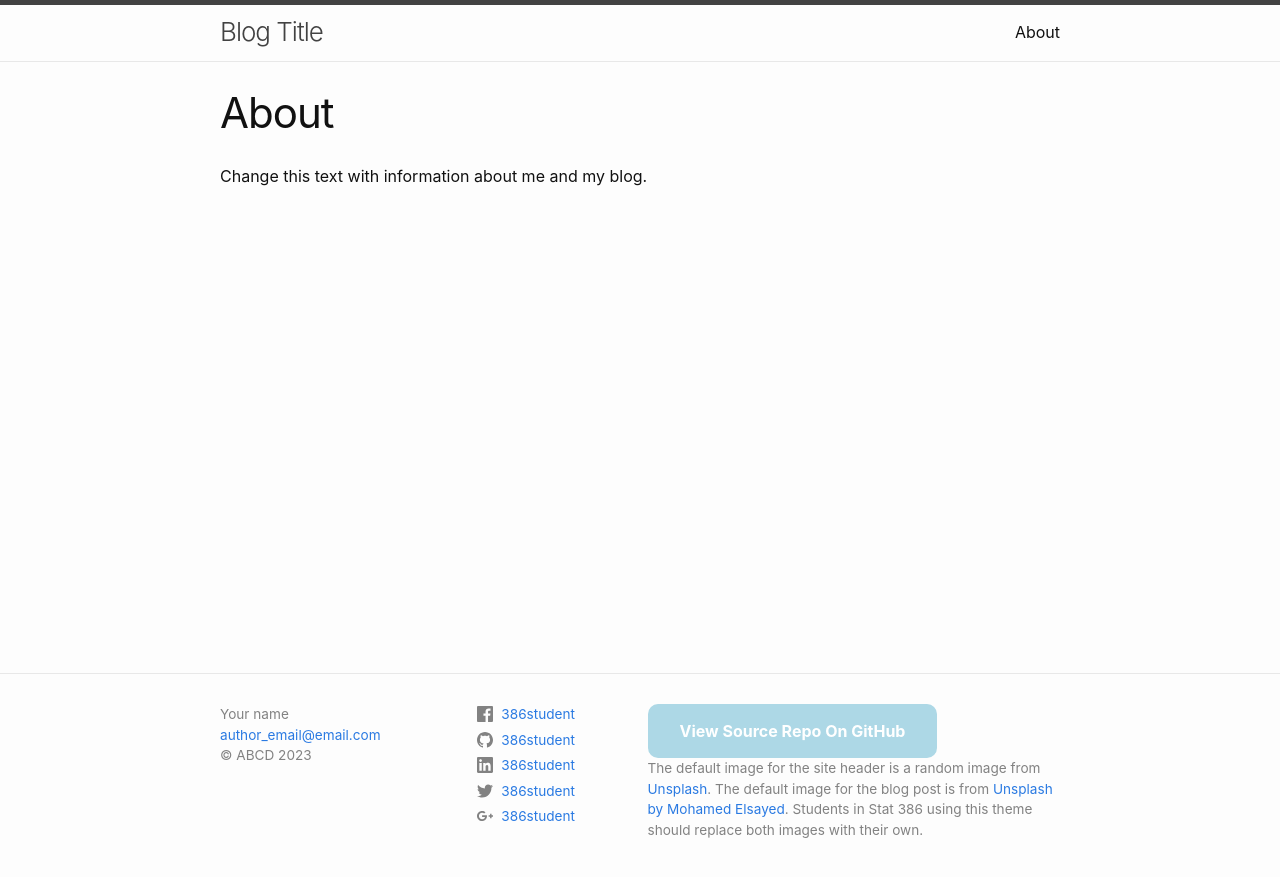
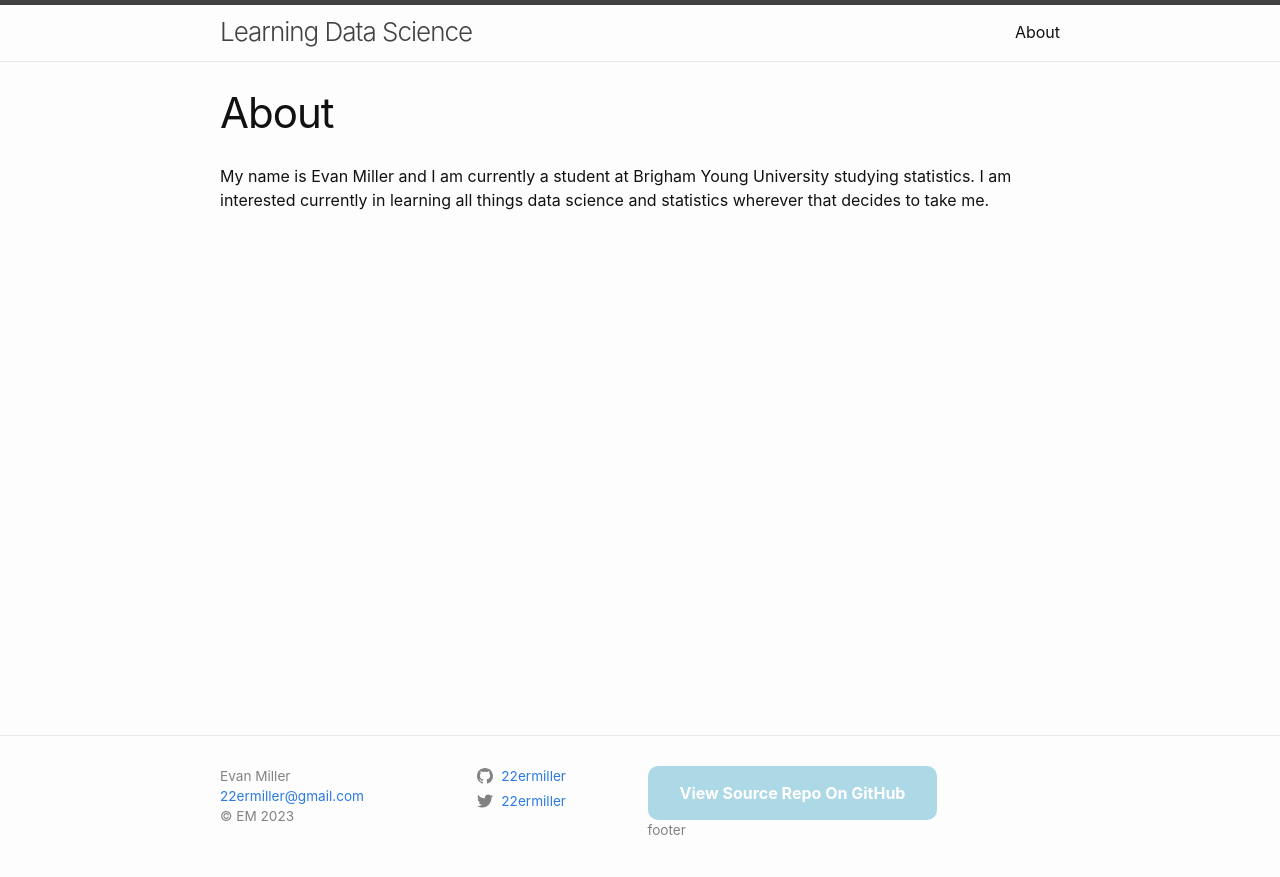
Before and after one commit to 22ermiller/blog, a Jekyll site: the page built from about.markdown, in a window 1280 px wide. Shown: the top 877 px of the page. Built offline with Jekyll 4.4.1, drawn with Linux system fonts in a browser that asks for light colours.

Commit message:
changed config and added description in about. md

```diff
--- a/_config.yml
+++ b/_config.yml
@@ -18,33 +18,20 @@
 # You can create any custom variable you would like, and they will be accessible
 # in the templates via {{ site.myvariable }}.
 
-title: Blog Title
-email: author_email@email.com
-description: "Change the description so that it describes your blog"
-baseurl: "/stat386-blog-theme" # the name of the repository
-url: "https://esnt.github.io" #  change this to "https://<your-github-username>.github.io"
+title: Learning Data Science
+email: 22ermiller@gmail.com
+description: "This blog will document and publish new data science concepts that I learn on my journey to become a data scientist."
+baseurl: "blog" # the name of the repository
+url: "https://22ermiller.github.io" #  change this to "https://<your-github-username>.github.io"
 image: https://source.unsplash.com/random
-author: Your name
-copyright: ABCD # Your initials or what you want the copyright to be.  Leave empty for no copyright
-footer_description: 'The default image for the site header is a random image from
-        <a href="https://source.unsplash.com/random" target="_blank"> Unsplash</a>.
-        The default image for the blog post is from
-        <a href="https://unsplash.com/photos/DWpR-BpKlw0?utm_source=unsplash&utm_medium=referral&utm_content=creditShareLink" target="_blank"
-        >Unsplash by Mohamed Elsayed</a>. Students in Stat 386 using this theme should replace both images
-        with their own.'
+author: Evan Miller
+copyright: EM # Your initials or what you want the copyright to be.  Leave empty for no copyright
+footer_description: 'footer'
 
 
 # Social media users names.  Leave fields blank that you don't want displayed
-twitter_username: 386student
-github_username:  386student
-linkedin_username: 386student
-dribbble_username:
-facebook_username: 386student
-flickr_username:
-instagram_username:
-pinterest_username:
-youtube_username:
-googleplus_username: 386student
+twitter_username: 22ermiller
+github_username:  22ermiller
 
 plugins:
   - jekyll-feed
--- a/about.markdown
+++ b/about.markdown
@@ -4,4 +4,4 @@ title: About
 permalink: /about/
 ---
 
-Change this text with information about me and my blog.
+My name is Evan Miller and I am currently a student at Brigham Young University studying statistics. I am interested currently in learning all things data science and statistics wherever that decides to take me.
```
